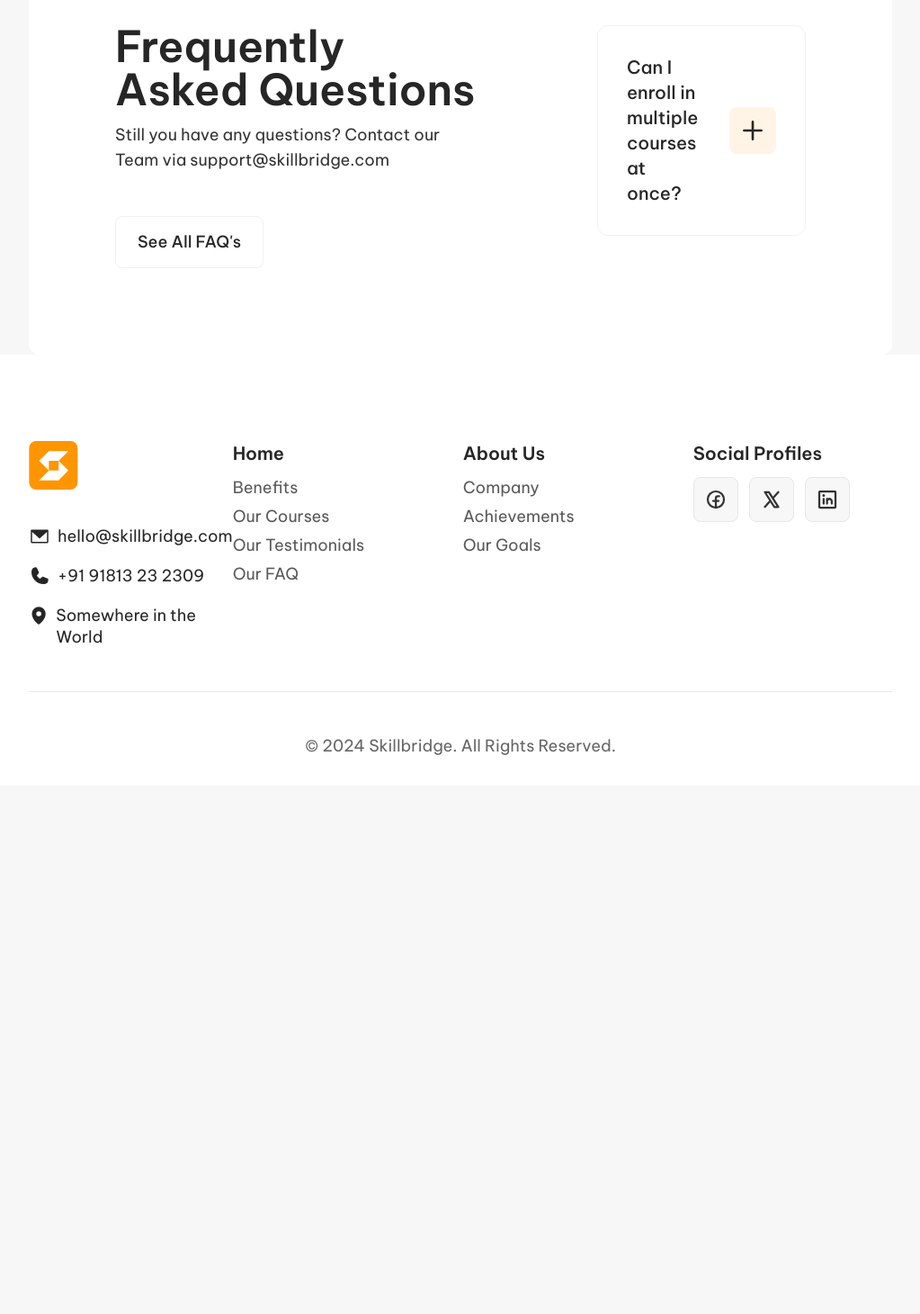
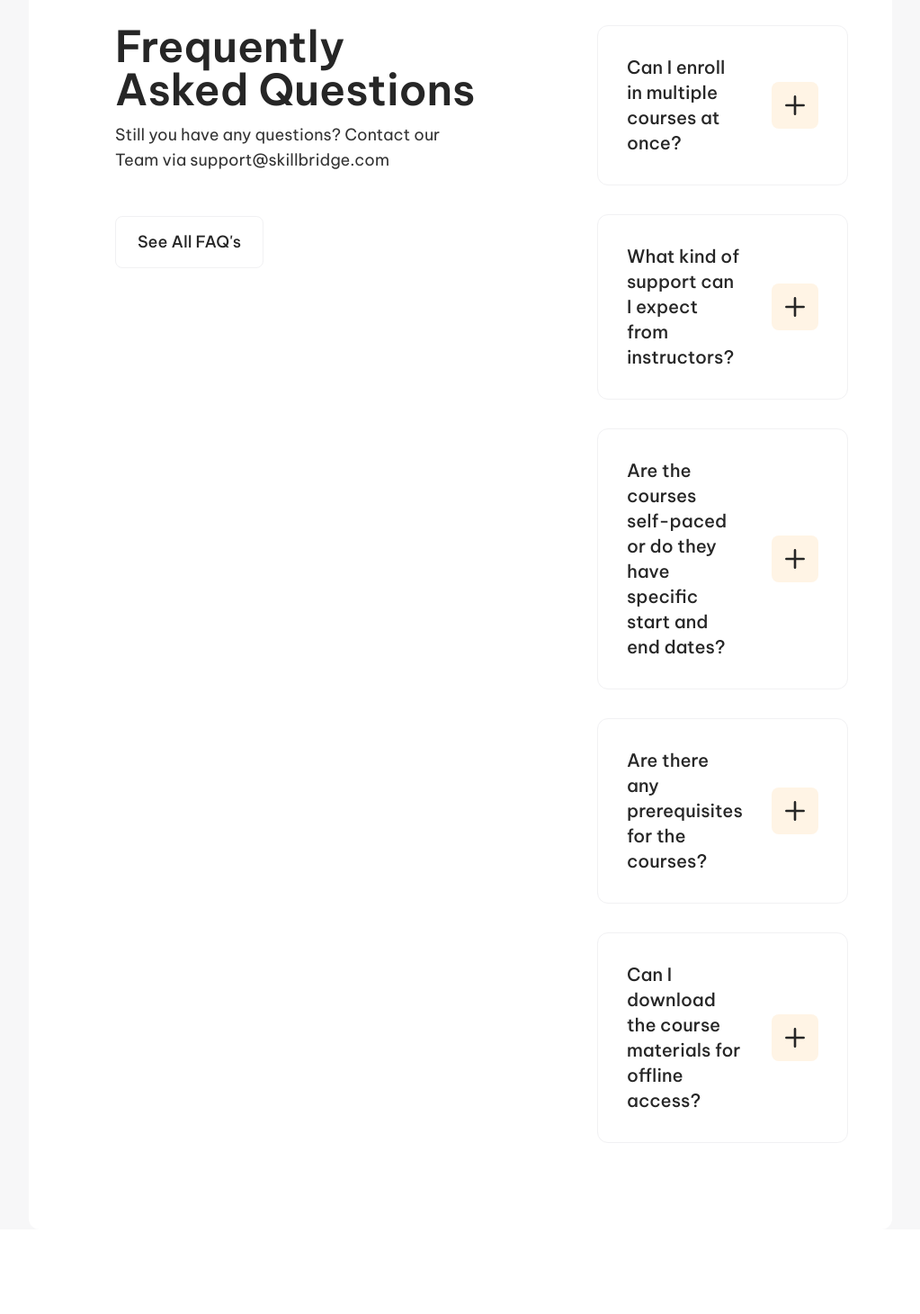
Before and after one commit to mjtavrs/skillbridge-2.0, a Next.js app: page / in a window 1280 px wide. Shown: the part 8415-9875 px from the top of the page at 90% size, without its empty margins (128-1151 px from the left). Before the commit the page ends 9288 px from the top, so only its background shows below. Built offline with nearby package versions, Linux system fonts and the light colour scheme.

Commit message:
feat: Create the FaqQuestions data. Create the Faq components.

```diff
--- a/src/app/components/FAQ/FaqQuestionsContainer.tsx
+++ b/src/app/components/FAQ/FaqQuestions/FaqQuestion.tsx
@@ -1,12 +1,24 @@
 'use client'
 
-import { Button } from '@/app/Button'
-import { ArrowRight, Plus } from '@phosphor-icons/react/dist/ssr'
+import { useState } from 'react'
 import * as Accordion from '@radix-ui/react-accordion'
 import { motion, AnimatePresence } from 'framer-motion'
-import { useState } from 'react'
+import { ArrowRight, Plus } from '@phosphor-icons/react/dist/ssr'
+import { Button } from '@/app/Button'
 
-export function FaqQuestionsContainer() {
+interface FaqQuestionProps {
+  question: string
+  answer: string
+  answerCta: string
+  answerUrl: string
+}
+
+export function FaqQuestion({
+  question,
+  answer,
+  answerCta,
+  answerUrl,
+}: FaqQuestionProps) {
   const [openItems, setOpenItems] = useState<string[]>([])
 
   const handleToggle = (value: string) => {
@@ -25,9 +37,7 @@ export function FaqQuestionsContainer() {
     >
       <Accordion.Item value="question">
         <Accordion.Header className="grid grid-cols-faqQuestion items-center gap-8 text-skillbridge-grey-15 data-[state=open]:border-b data-[state=open]:border-skillbridge-white-95 data-[state=open]:pb-6">
-          <p className="text-xl font-medium">
-            Can I enroll in multiple courses at once?
-          </p>
+          <p className="text-xl font-medium">{question}</p>
           <Accordion.Trigger
             className="child:duration-250 rounded-lg bg-skillbridge-orange-95 p-3 child:transition-transform child:data-[state=open]:rotate-45"
             onClick={() => handleToggle('question')}
@@ -47,13 +57,12 @@ export function FaqQuestionsContainer() {
                 className="overflow-hidden"
               >
                 <p className="pt-12 text-lg text-skillbridge-grey-30">
-                  Absolutely! You can enroll in multiple courses simultaneously
-                  and access them at your convenience.
+                  {answer}
                 </p>
-                <Button href="#" variant="greyBlock">
+                <Button href={answerUrl} variant="greyBlock">
                   <div className="flex items-center justify-between">
                     <span className="text-skillbridge-grey-15">
-                      Enrollment Process for Different Courses
+                      {answerCta}
                     </span>
                     <div className="rounded-full bg-white p-4 text-skillbridge-grey-30">
                       <ArrowRight size={28} />
--- /dev/null
+++ b/src/app/components/FAQ/FaqQuestions/FaqQuestionsContainer.tsx
@@ -0,0 +1,7 @@
+'use client'
+
+import { ListFaqQuestions } from './ListFaqQuestions'
+
+export function FaqQuestionsContainer() {
+  return <ListFaqQuestions />
+}
--- /dev/null
+++ b/src/app/components/FAQ/FaqQuestions/ListFaqQuestions.tsx
@@ -0,0 +1,18 @@
+import { FaqQuestions } from '@/app/data/FaqQuestions'
+import { FaqQuestion } from './FaqQuestion'
+
+export function ListFaqQuestions() {
+  return (
+    <>
+      {FaqQuestions.map((question) => (
+        <FaqQuestion
+          key={question.id}
+          question={question.question}
+          answer={question.answer}
+          answerCta={question.answerCta}
+          answerUrl={question.answerUrl}
+        />
+      ))}
+    </>
+  )
+}
--- a/src/app/components/FAQ/FaqSection.tsx
+++ b/src/app/components/FAQ/FaqSection.tsx
@@ -1,7 +1,7 @@
 'use client'
 
 import { Button } from '@/app/Button'
-import { FaqQuestionsContainer } from './FaqQuestionsContainer'
+import { FaqQuestionsContainer } from './FaqQuestions/FaqQuestionsContainer'
 
 export function FaqSection() {
   return (
--- /dev/null
+++ b/src/app/data/FaqQuestions.ts
@@ -0,0 +1,38 @@
+export const FaqQuestions = [
+  {
+    id: '1',
+    question: 'Can I enroll in multiple courses at once?',
+    answer: `Absolutely! You can enroll in multiple courses simultaneously and access them at your convenience.`,
+    answerCta: 'Enrollment Process for Different Courses',
+    answerUrl: '#',
+  },
+  {
+    id: '2',
+    question: 'What kind of support can I expect from instructors?',
+    answer: `Our team is working on an answer for this question.`,
+    answerCta: `Don't worry, we're fast! Come back soon! 🚀`,
+    answerUrl: '#',
+  },
+  {
+    id: '3',
+    question:
+      'Are the courses self-paced or do they have specific start and end dates?',
+    answer: `Our team is working on an answer for this question.`,
+    answerCta: `Don't worry, we're fast! Come back soon! 🚀`,
+    answerUrl: '#',
+  },
+  {
+    id: '4',
+    question: 'Are there any prerequisites for the courses?',
+    answer: `Our team is working on an answer for this question.`,
+    answerCta: `Don't worry, we're fast! Come back soon! 🚀`,
+    answerUrl: '#',
+  },
+  {
+    id: '5',
+    question: 'Can I download the course materials for offline access?',
+    answer: `Our team is working on an answer for this question.`,
+    answerCta: `Don't worry, we're fast! Come back soon! 🚀`,
+    answerUrl: '#',
+  },
+]
```
